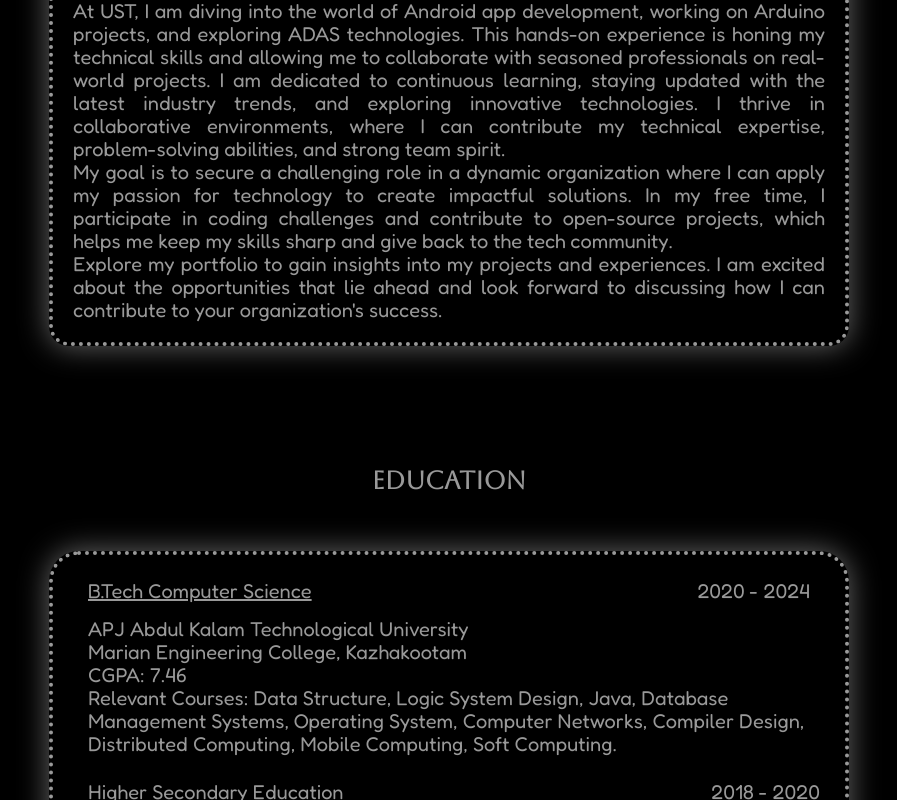
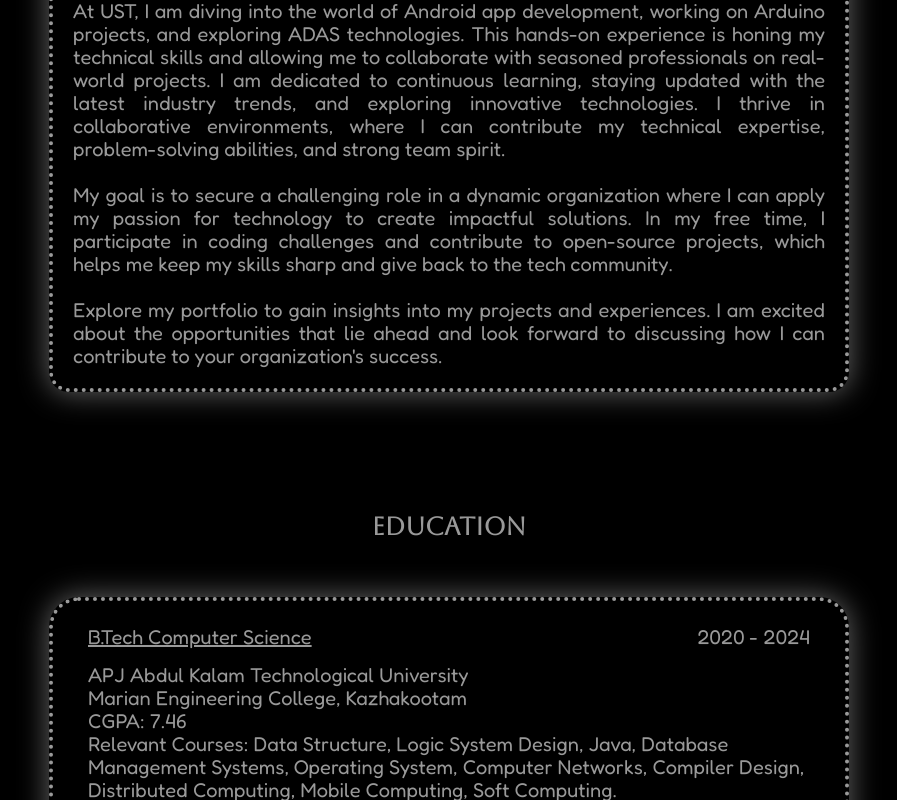
Before and after one commit to sajansaji/portfolio-me, a React (Vite) app: page / in a window 1280 px wide. Shown: the part 1040-1840 px from the top of the page, without its empty margins (191-1088 px from the left). Built offline with nearby package versions, Linux system fonts and the light colour scheme.

Commit message:
again updated about me

```diff
--- a/src/pages/home/About.jsx
+++ b/src/pages/home/About.jsx
@@ -27,12 +27,14 @@ const About = () => {
 
       I am a passionate and driven computer science professional, currently an intern at UST, where I am expanding my expertise in Android app development, Arduino, and Advanced Driver Assistance Systems (ADAS) using Texas Instruments boards. I have completed my B.Tech degree in Computer Science and Engineering.
 
-      <br/> At UST, I am diving into the world of Android app development, working on Arduino projects, and exploring ADAS technologies. This hands-on experience is honing my technical skills and allowing me to collaborate with seasoned professionals on real-world projects. I am dedicated to continuous learning, staying updated with the latest industry trends, and exploring innovative technologies. I thrive in collaborative environments, where I can contribute my technical expertise, problem-solving abilities, and strong team spirit.
-
+      <br/><p> At UST, I am diving into the world of Android app development, working on Arduino projects, and exploring ADAS technologies. This hands-on experience is honing my technical skills and allowing me to collaborate with seasoned professionals on real-world projects. I am dedicated to continuous learning, staying updated with the latest industry trends, and exploring innovative technologies. I thrive in collaborative environments, where I can contribute my technical expertise, problem-solving abilities, and strong team spirit.
+      </p>
+      <p>
       <br/>My goal is to secure a challenging role in a dynamic organization where I can apply my passion for technology to create impactful solutions. In my free time, I participate in coding challenges and contribute to open-source projects, which helps me keep my skills sharp and give back to the tech community.
-
+      </p>
+      <p>
       <br/>Explore my portfolio to gain insights into my projects and experiences. I am excited about the opportunities that lie ahead and look forward to discussing how I can contribute to your organization's success.
-      </p>
+      </p></p>
     </section>
   )
 }
```
